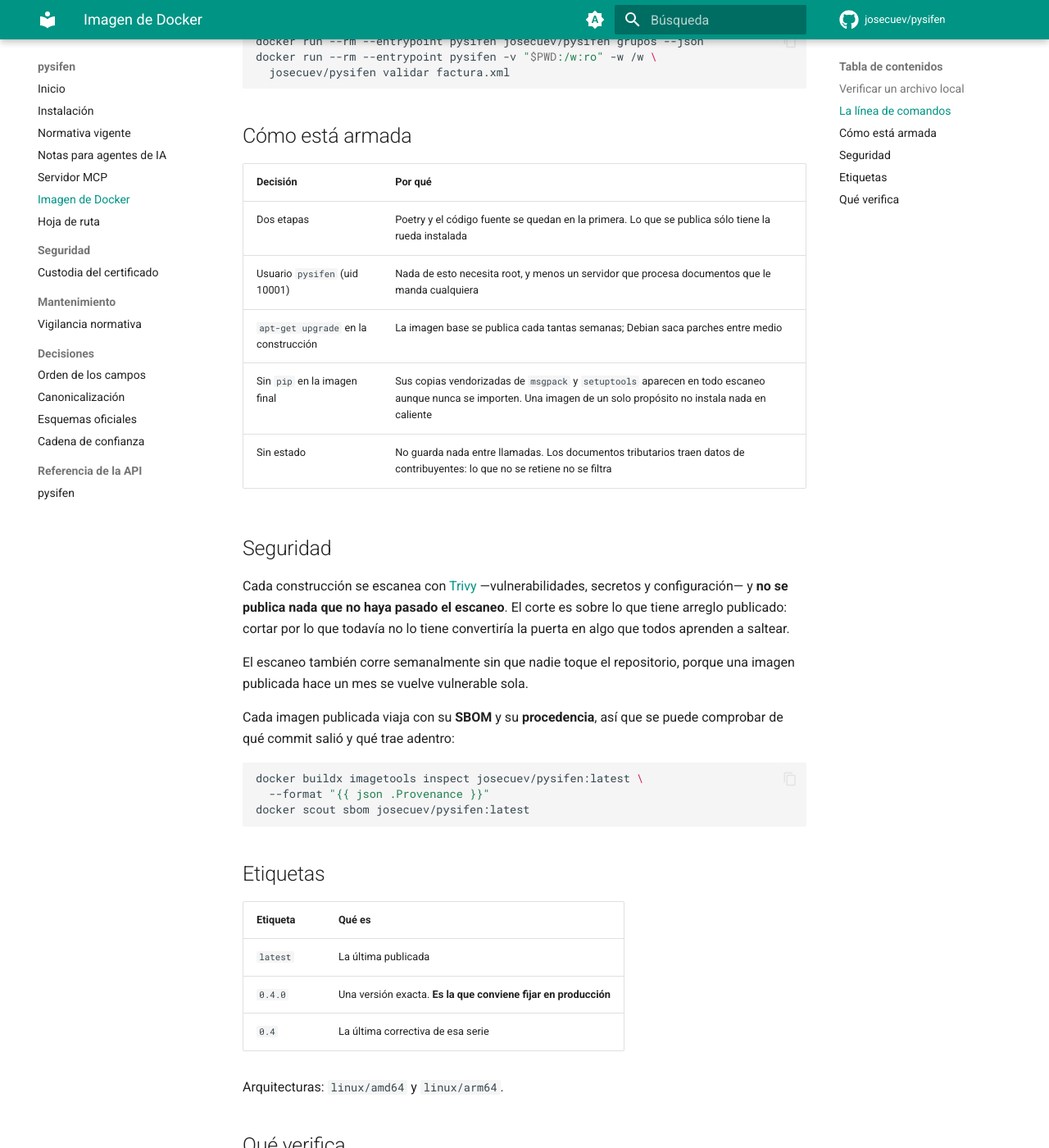
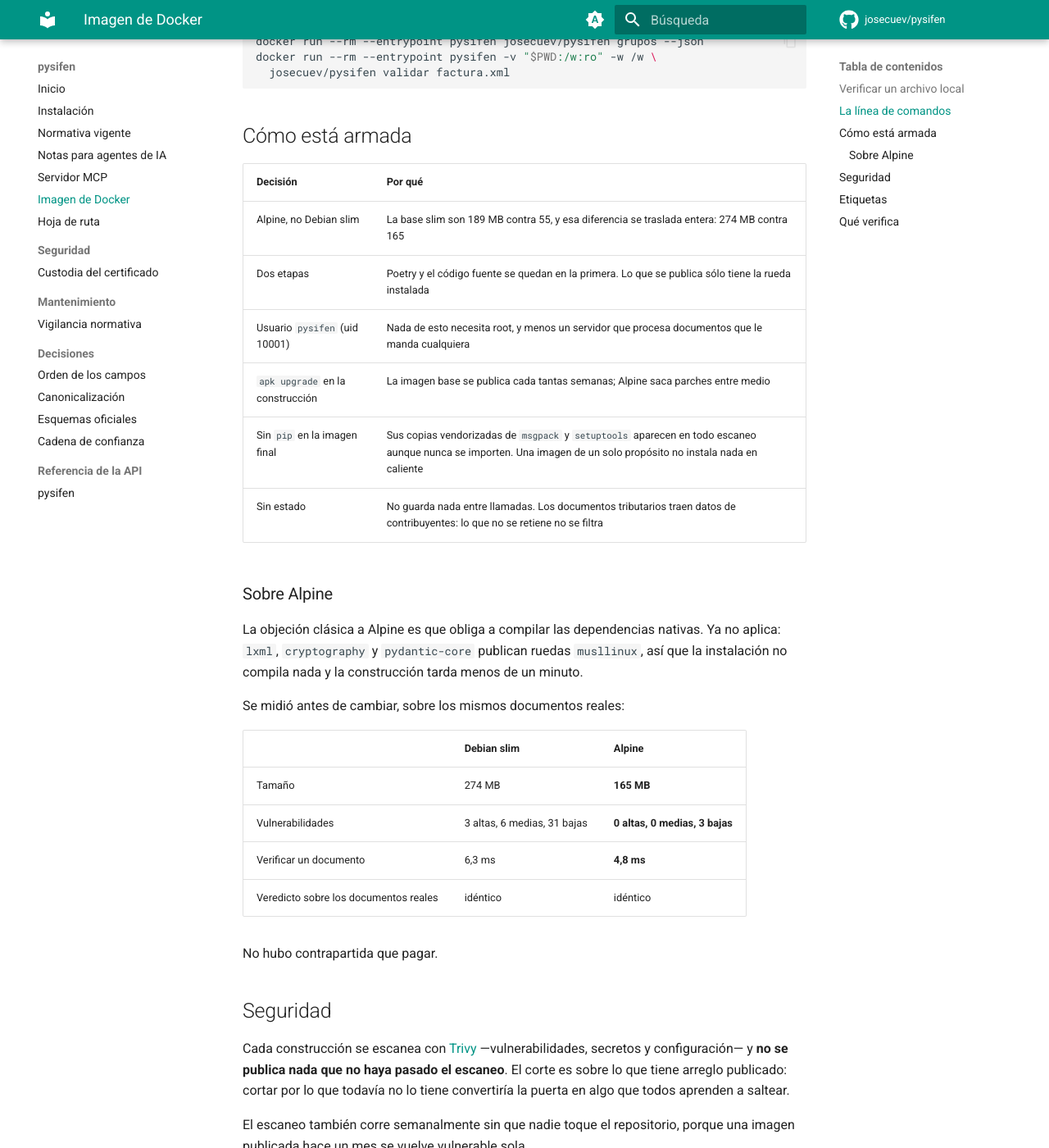
Before and after one commit to josecuev/pysifen, an MkDocs documentation site: the page built from docs/docker.md, in a window 1280 px wide and 1400 px high, scrolled down 864 px. Shown: the whole window at 82% size. Built offline with MkDocs 1.6.1 and Material for MkDocs 9.7.7, drawn with Linux system fonts in a browser that asks for light colours; comment, search, counter and statistics services are not loaded.

Commit message:
Pasar la imagen a Alpine: 274 MB a 165
La base era el problema, no lo nuestro: python:3.13-slim son 189 MB de los
274, y lo que agrega el proyecto son 66. Sobre Alpine la base son 55.

La objecion clasica a Alpine -que obliga a compilar las dependencias
nativas- ya no aplica: lxml, cryptography y pydantic-core publican ruedas
musllinux, asi que no se compila nada y la construccion tarda 54 segundos.

Se midio antes de cambiar, sobre los mismos documentos reales:

                              Debian slim        Alpine
  tamano                          274 MB         165 MB
  vulnerabilidades         3H, 6M, 31L      0H, 0M, 3L
  verificar un documento          6,3 ms        4,8 ms
  veredicto                     identico      identico

Las cuatro vulnerabilidades altas que Alpine traia en util-linux las cierra
el apk upgrade, que es el equivalente del apt-get upgrade que ya estaba.

No hubo contrapartida que pagar.

```diff
--- a/docs/docker.md
+++ b/docs/docker.md
@@ -43,11 +43,30 @@ docker run --rm --entrypoint pysifen -v "$PWD:/w:ro" -w /w \
 
 | Decisión | Por qué |
 |---|---|
+| Alpine, no Debian slim | La base slim son 189 MB contra 55, y esa diferencia se traslada entera: 274 MB contra 165 |
 | Dos etapas | Poetry y el código fuente se quedan en la primera. Lo que se publica sólo tiene la rueda instalada |
 | Usuario `pysifen` (uid 10001) | Nada de esto necesita root, y menos un servidor que procesa documentos que le manda cualquiera |
-| `apt-get upgrade` en la construcción | La imagen base se publica cada tantas semanas; Debian saca parches entre medio |
+| `apk upgrade` en la construcción | La imagen base se publica cada tantas semanas; Alpine saca parches entre medio |
 | Sin `pip` en la imagen final | Sus copias vendorizadas de `msgpack` y `setuptools` aparecen en todo escaneo aunque nunca se importen. Una imagen de un solo propósito no instala nada en caliente |
 | Sin estado | No guarda nada entre llamadas. Los documentos tributarios traen datos de contribuyentes: lo que no se retiene no se filtra |
+
+### Sobre Alpine
+
+La objeción clásica a Alpine es que obliga a compilar las dependencias
+nativas. Ya no aplica: `lxml`, `cryptography` y `pydantic-core` publican ruedas
+`musllinux`, así que la instalación no compila nada y la construcción tarda
+menos de un minuto.
+
+Se midió antes de cambiar, sobre los mismos documentos reales:
+
+| | Debian slim | Alpine |
+|---|---|---|
+| Tamaño | 274 MB | **165 MB** |
+| Vulnerabilidades | 3 altas, 6 medias, 31 bajas | **0 altas, 0 medias, 3 bajas** |
+| Verificar un documento | 6,3 ms | **4,8 ms** |
+| Veredicto sobre los documentos reales | idéntico | idéntico |
+
+No hubo contrapartida que pagar.
 
 ## Seguridad
 
```
Also changed, not shown: README.md (+1 -1 lines), 1 other file.
